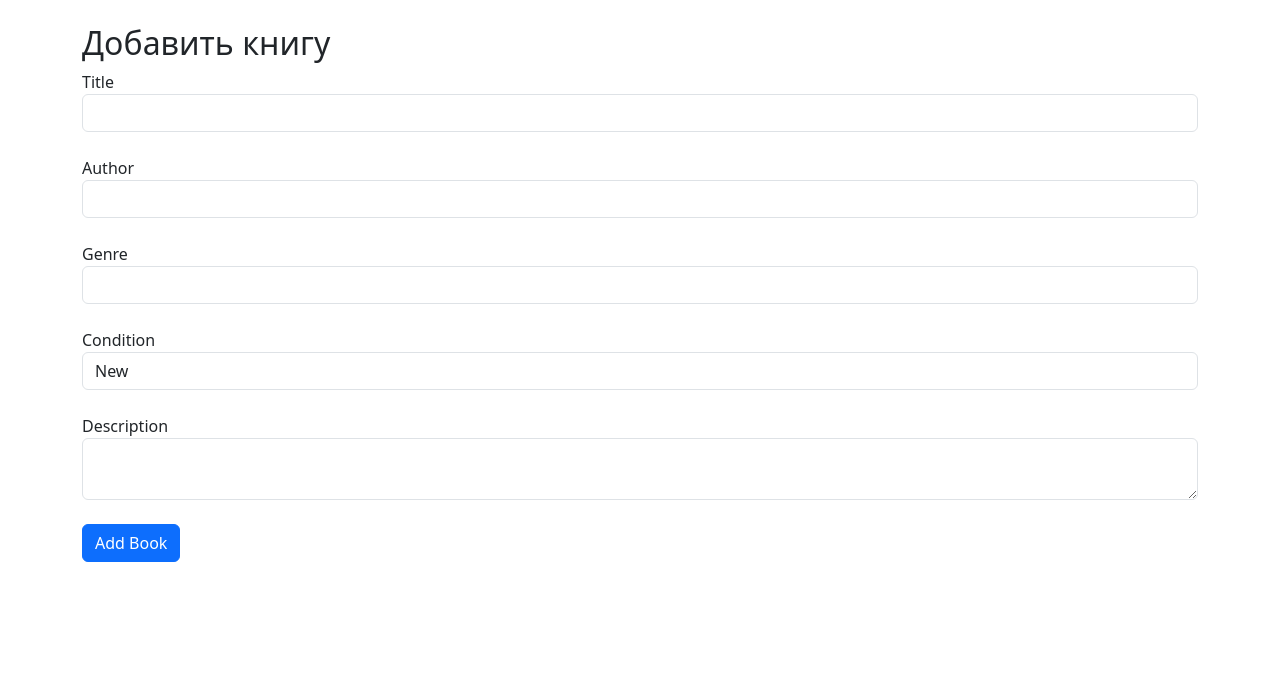
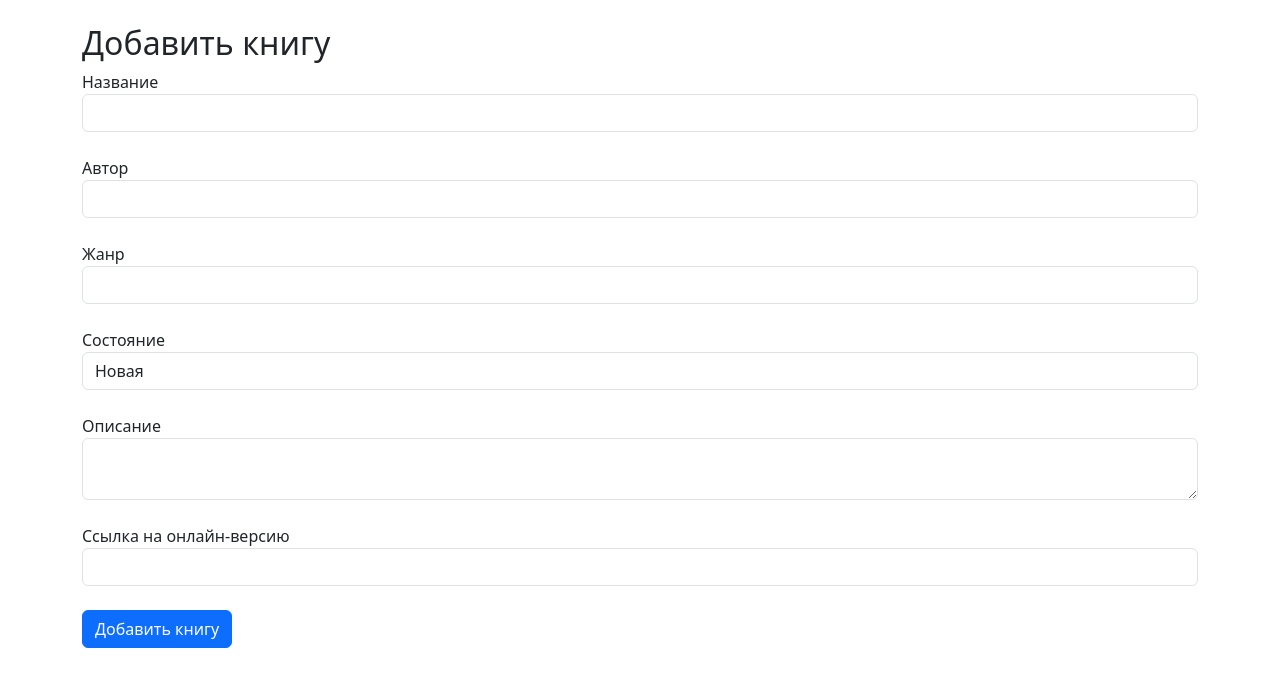
Before and after one commit to KyngzZ/proect_yandexapi2, a Flask app: page /add_book in a window 1280 px wide. Shown: the part 56-743 px from the top of the page. Run offline with Flask 3, Linux system fonts and the light colour scheme; a user stored in the database is signed in.

Commit message:
dodelal ssilky url

```diff
--- a/BookTrade_ready/app/forms/book_forms.py
+++ b/BookTrade_ready/app/forms/book_forms.py
@@ -1,11 +1,12 @@
 from flask_wtf import FlaskForm
-from wtforms import StringField, SelectField, TextAreaField, SubmitField
-from wtforms.validators import DataRequired
+from wtforms import StringField, SelectField, TextAreaField, URLField, SubmitField
+from wtforms.validators import DataRequired, Optional, URL
 
 class BookForm(FlaskForm):
-    title = StringField("Title", validators=[DataRequired()])
-    author = StringField("Author", validators=[DataRequired()])
-    genre = StringField("Genre")
-    condition = SelectField("Condition", choices=[("new","New"),("used","Used")])
-    description = TextAreaField("Description")
-    submit = SubmitField("Add Book")
+    title = StringField("Название", validators=[DataRequired()])
+    author = StringField("Автор", validators=[DataRequired()])
+    genre = StringField("Жанр", validators=[Optional()])
+    condition = SelectField("Состояние", choices=[("new", "Новая"), ("used", "Б/у")])
+    description = TextAreaField("Описание", validators=[Optional()])
+    link = URLField("Ссылка на онлайн-версию", validators=[Optional(), URL(message="Неверный формат URL")])  # ← новое поле
+    submit = SubmitField("Добавить книгу")
--- a/BookTrade_ready/app/models/book.py
+++ b/BookTrade_ready/app/models/book.py
@@ -6,7 +6,8 @@ class Book(db.Model):
     title = db.Column(db.String(150), nullable=False)
     author = db.Column(db.String(100), nullable=False)
     genre = db.Column(db.String(50))
-    condition = db.Column(db.String(50))
+    condition = db.Column(db.String(50))  # Новая, б/у
     description = db.Column(db.Text)
+    link = db.Column(db.String(255))      # ← новая колонка
     added_at = db.Column(db.DateTime, default=datetime.utcnow)
     user_id = db.Column(db.Integer, db.ForeignKey('user.id'))
--- a/BookTrade_ready/app/routes/main.py
+++ b/BookTrade_ready/app/routes/main.py
@@ -4,23 +4,29 @@ from app.forms.book_forms import BookForm
 from app.models.book import Book
 from app import db
 
-main_bp = Blueprint('main', __name__)
+main_bp = Blueprint("main", __name__)
 
-@main_bp.route('/')
+@main_bp.route("/")
 @login_required
 def index():
     books = Book.query.all()
-    return render_template('index.html', books=books)
+    return render_template("index.html", books=books)
 
-@main_bp.route('/add_book', methods=['GET','POST'])
+@main_bp.route("/add_book", methods=["GET", "POST"])
 @login_required
 def add_book():
     form = BookForm()
     if form.validate_on_submit():
-        book = Book(title=form.title.data, author=form.author.data,
-                    genre=form.genre.data, condition=form.condition.data,
-                    description=form.description.data, user_id=current_user.id)
+        book = Book(
+            title=form.title.data,
+            author=form.author.data,
+            genre=form.genre.data,
+            condition=form.condition.data,
+            description=form.description.data,
+            link=getattr(form, 'link', None) and form.link.data,
+            user_id=current_user.id
+        )
         db.session.add(book)
         db.session.commit()
-        return redirect(url_for('main.index'))
-    return render_template('add_book.html', form=form)
+        return redirect(url_for("main.index"))
+    return render_template("add_book.html", form=form)
--- a/BookTrade_ready/app/templates/add_book.html
+++ b/BookTrade_ready/app/templates/add_book.html
@@ -8,6 +8,7 @@
     {{ form.genre.label }} {{ form.genre(class="form-control") }}<br>
     {{ form.condition.label }} {{ form.condition(class="form-control") }}<br>
     {{ form.description.label }} {{ form.description(class="form-control") }}<br>
+    {{ form.link.label }} {{ form.link(class="form-control") }}<br>   {# Новое поле #}
     {{ form.submit(class="btn btn-primary") }}
   </form>
 {% endblock %}
--- a/BookTrade_ready/app/templates/index.html
+++ b/BookTrade_ready/app/templates/index.html
@@ -10,6 +10,9 @@
             <h5 class="card-title">{{ book.title }}</h5>
             <h6 class="card-subtitle mb-2 text-muted">{{ book.author }}</h6>
             <p class="card-text">{{ book.description }}</p>
+            {% if book.link %}
+              <a href="{{ book.link }}" target="_blank" class="card-link">Читать онлайн</a>
+            {% endif %}
           </div>
         </div>
       </div>
--- a/BookTrade_ready/requirements.txt
+++ b/BookTrade_ready/requirements.txt
@@ -5,3 +5,4 @@ Flask-WTF
 Flask-RESTful
 schedule
 gunicorn
+email-validator
```
Also changed, not shown: BookTrade_ready/instance/db.sqlite3.
